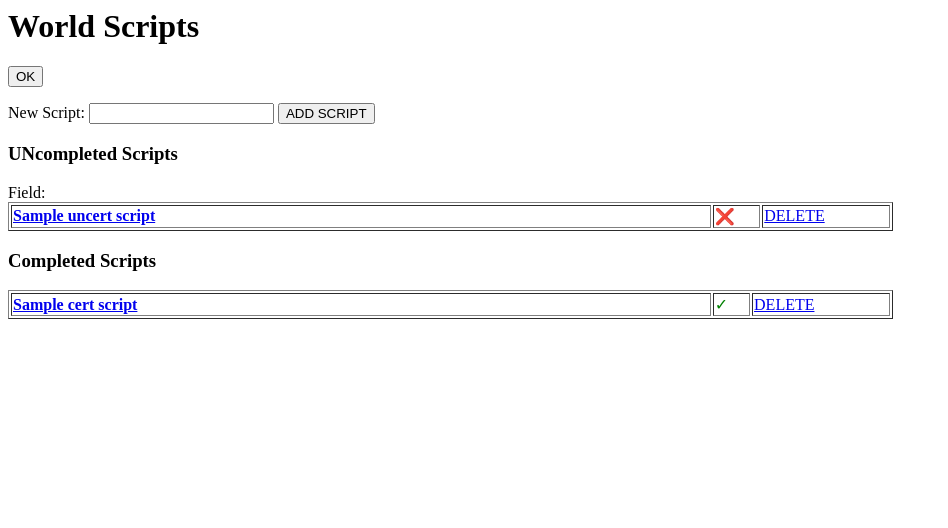
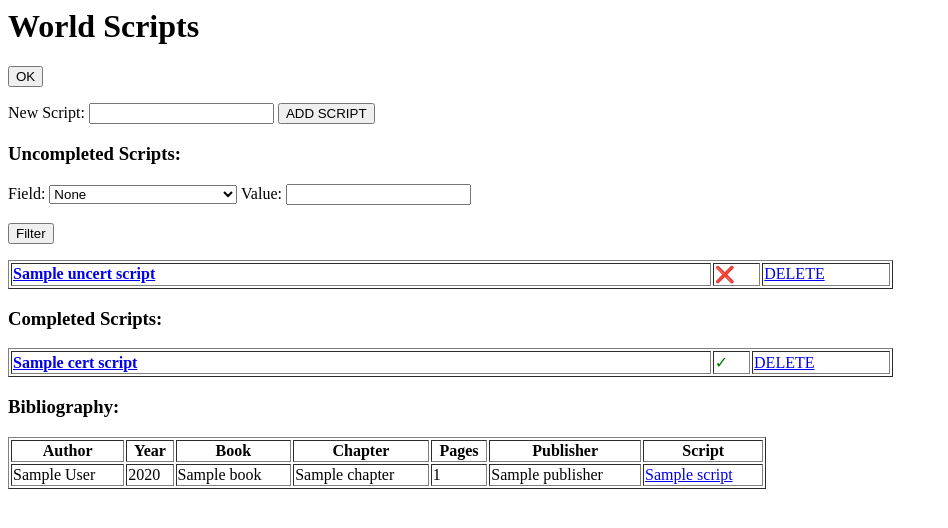
Before and after one commit to icunning007/summerLing, a Python web app: template templates/basic.html in a window 1280 px wide. Shown: the top 528 px of the page, without its empty margins (0-948 px from the left). Run offline with Jinja, Linux system fonts and the light colour scheme; the template is opened without the code that fills it: most values are stand-ins (such as "Sample title", 1, 10 or a date in 2020).

Commit message:
Bibliography works completely and can now filter

```diff
--- a/templates/basic.html
+++ b/templates/basic.html
@@ -11,11 +11,31 @@
         <input type="submit" value="ADD SCRIPT">
         </form>
 
-        <H3>UNcompleted Scripts</H3>
-            <form method="POST">
+        <H3>Uncompleted Scripts:</H3>
+            <form method=POST>
                 <input type="hidden", id="filtScript" name="filtScript" value=1>
-                <label for="Key">Field:</label>
+                <label for="key">Field:</label>
+                <select name="key" id="key">
+                    <option value="none">None</option>
+                    <option value="type">Type</option>
+                    <option value="family">Family</option>
+                    <option value="direction">Direction</option>
+                    <option value="glyphNumber">Number of Glyphs</option>
+                    <option value="capitalUsed">Use Capitals</option>
+                    <option value="earliestDate">Earliest Attestation Date</option>
+                    <option value="latestDate">Latest Attestation Date</option>
+                    <option value="earliestLoc">Earliest Attestation Location</option>
+                    <option value="parent">Parentage</option>
+                    <option value="children">Development</option>
+                    <option value="description">Description</option>
+                    <option value="Hyperlinks">Hyperlinks</option>
 
+                </select>
+
+                <label for= "value"> Value: </label>
+                <input type="text" id="value" name="value"><br><br>
+                <input type='submit' value="Filter">
+            </form>
 
             <Table border=1 style="width:70%">
                 {% for s in uncertScripts %}
@@ -25,7 +45,7 @@
                 {% endfor %}
             </table>
 
-        <H3>Completed Scripts</H3>
+        <H3>Completed Scripts:</H3>
             <Table border=1 style="width:70%">
                 {% for s in certScripts %}
                     <tr><td style="width:80%"><b><a href={{url_for('scriptEdit', scr=s['Name'])}}>{{s['Name']}}</a></b></td>
@@ -34,8 +54,29 @@
                 {% endfor %}
             </table>
 
-
-
+        <H3>Bibliography:</H3>
+            <Table border=1 style="width:60%">
+            <tr>
+                <th>Author</th>
+                <th>Year</th>
+                <th>Book</th>
+                <th>Chapter</th>
+                <th>Pages</th>
+                <th>Publisher</th>
+                <th>Script</th>
+            </tr>
+            {% for dic in bib_dic %}
+            <tr>
+                <td>{{dic["author"]}}</td>
+                <td>{{dic["year"]}}</td>
+                <td>{{dic["book"]}}</td>
+                <td>{{dic["chapter"]}}</td>
+                <td>{{dic["pages"]}}</td>
+                <td>{{dic["publisher"]}}</td>
+                <td><a href={{url_for("scriptEdit", scr=dic['script'])}}>{{dic['script']}}</a></td>
+            </tr>
+        {% endfor %}
+        </table>
 
 <!--        <h2>Existing Scripts</h2>
             <Table border=1 style="width:70%">
```
Also changed, not shown: routes.py (+65 -10 lines), templates/scriptEdit.html (+45 -22 lines).
